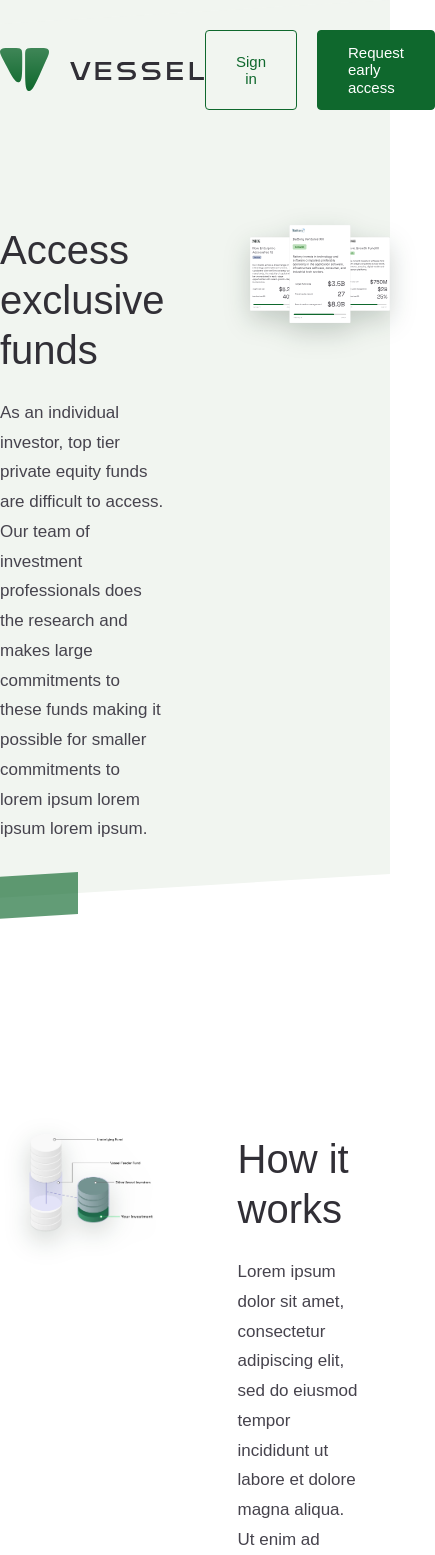
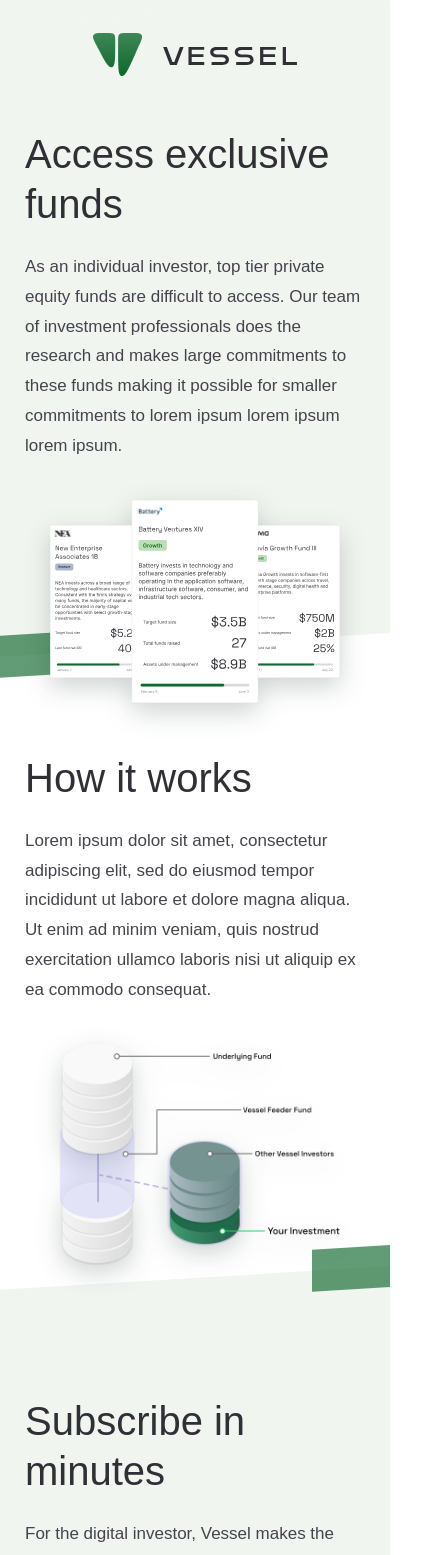
Before and after one commit to nebez/vesselfunds.com, a SvelteKit app: page / in a window 390 px wide. Shown: the top 1555 px of the page, 435 px wide, since content can reach past the window. Built offline with nearby package versions, Linux system fonts and the light colour scheme.

Commit message:
Responsive homepage

```diff
--- a/src/lib/Footer/Footer.svelte
+++ b/src/lib/Footer/Footer.svelte
@@ -32,8 +32,15 @@ import ButtonLink from "$lib/ButtonLink.svelte";
         background: #FFFFFF;
         border-radius: 8px;
         padding: 48px;
+        margin: 0 25px;
         gap: 50px;
         box-shadow: 0px 0px 22px -3px rgba(10, 33, 18, 0.3);
+    }
+
+    @media (max-width: 768px) {
+        .message {
+            flex-direction: column;
+        }
     }
 
     .message .left {
--- a/src/lib/Header/Header.svelte
+++ b/src/lib/Header/Header.svelte
@@ -23,6 +23,12 @@
         align-items: center;
     }
 
+    @media (max-width: 425px) {
+        header {
+            justify-content: center;
+        }
+    }
+
     .logo {
         display: flex;
         flex-direction: row;
@@ -44,4 +50,10 @@
         flex-direction: row;
         gap: 20px;
     }
+
+    @media (max-width: 768px) {
+        nav {
+            display: none;
+        }
+    }
 </style>
--- a/src/lib/Subscribe/Banner.svelte
+++ b/src/lib/Subscribe/Banner.svelte
@@ -34,12 +34,34 @@
         flex-direction: column;
         align-items: center;
         padding: 30px 170px;
+        margin: 0 25px;
         gap: 30px;
         border-radius: 8px;
         background-color: var(--primary-color);
     }
 
+@media (max-width: 1024px) {
+    .banner {
+        padding: 30px 130px;
+    }
+}
+
+
+@media (max-width: 768px) {
+        .banner {
+            padding: 30px 70px;
+        }
+    }
+
+
+    @media (max-width: 425px) {
+        .banner {
+            padding: 30px 30px;
+        }
+    }
+
     h2 {
+        text-align: center;
         font-size: 40px;
         font-weight: 500;
         color: var(--pure-white);
@@ -64,6 +86,12 @@
 
         border: 1px solid #19813c;
         border-radius: 5px;
+    }
+
+    @media (max-width: 660px) {
+        .subscription-form {
+            flex-direction: column;
+        }
     }
 
     .email-input {
--- a/src/routes/+page.svelte
+++ b/src/routes/+page.svelte
@@ -94,18 +94,6 @@
 </footer>
 
 <style>
-    footer {
-        margin-top: 120px;
-    }
-    .subscribe {
-        position: relative;
-        z-index: 1;
-        max-width: 830px;
-        width: 100%;
-        margin: 0 auto;
-        top: -35px;
-    }
-
     .section-masked {
         position: relative;
         --alternate-background-color: #f1f5f0;
@@ -185,6 +173,22 @@
         gap: 85px;
     }
 
+    @media (max-width: 800px) {
+        .split {
+            flex-direction: column;
+            gap: 40px;
+            margin-top: 50px;
+        }
+
+        .section-content-works {
+            padding-top: 70px;
+        }
+
+        .section-content-works .split {
+            flex-direction: column-reverse;
+        }
+    }
+
     .intro-img {
         position: relative;
         width: 100%;
@@ -201,9 +205,27 @@
         position: absolute;
     }
 
+    @media (max-width: 800px) {
+        .section-content-header .intro-img img {
+            position: relative;
+            margin: 0 auto -100px;
+        }
+        .intro-img img {
+            margin: 0 auto;
+            padding: 0 25px;
+        }
+    }
+
     .intro-text {
         width: 100%;
         max-width: 490px;
+    }
+
+    @media (max-width: 800px) {
+        .intro-text {
+            width: 100%;
+            max-width: 100%;
+        }
     }
 
     .intro-text h1 {
@@ -219,4 +241,17 @@
         margin: 0;
         margin-top: 23px;
     }
+
+    .subscribe {
+        position: relative;
+        z-index: 1;
+        max-width: 880px;
+        width: 100%;
+        margin: 0 auto;
+        top: -35px;
+    }
+
+    footer {
+        margin-top: 120px;
+    }
 </style>
```
